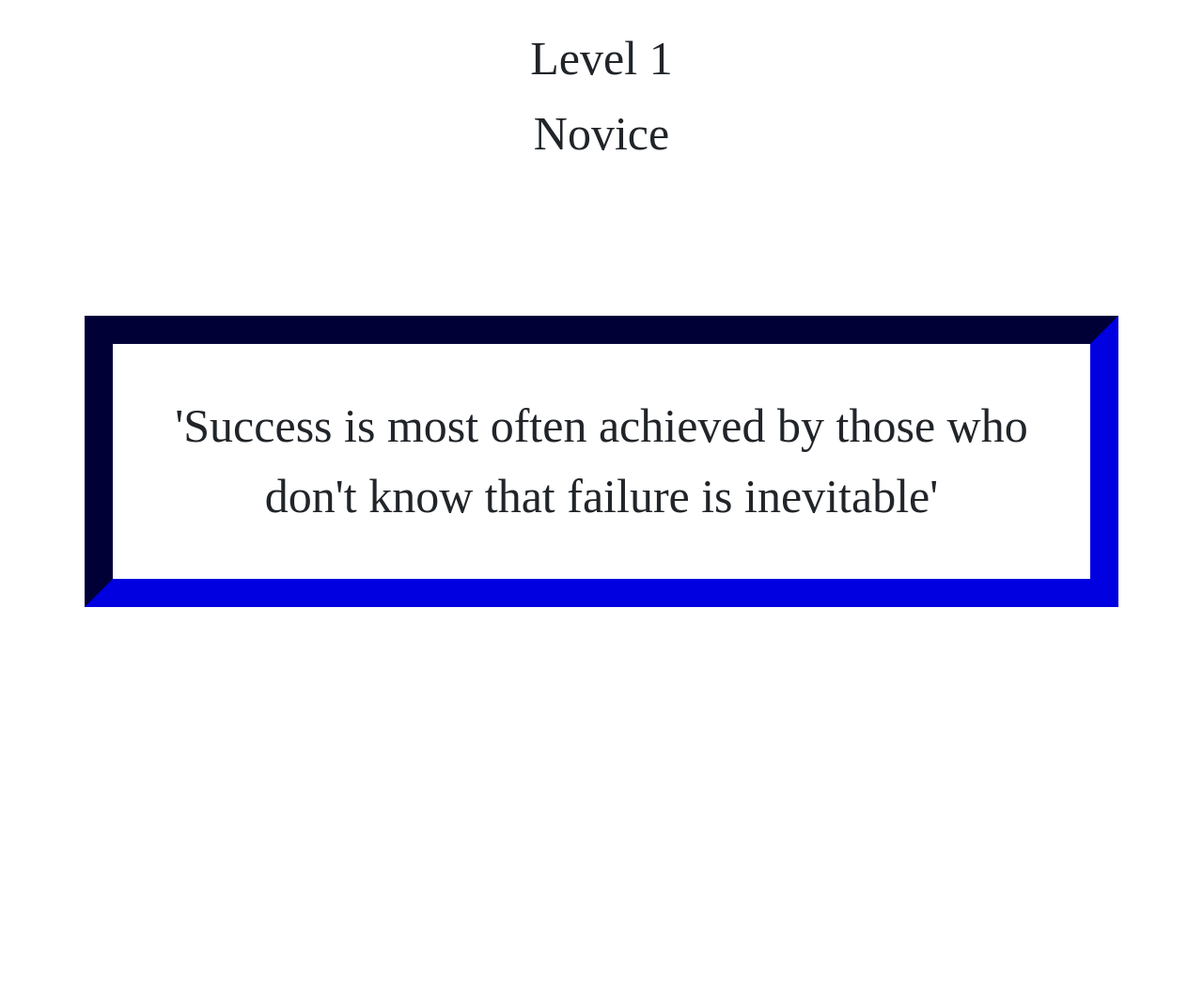
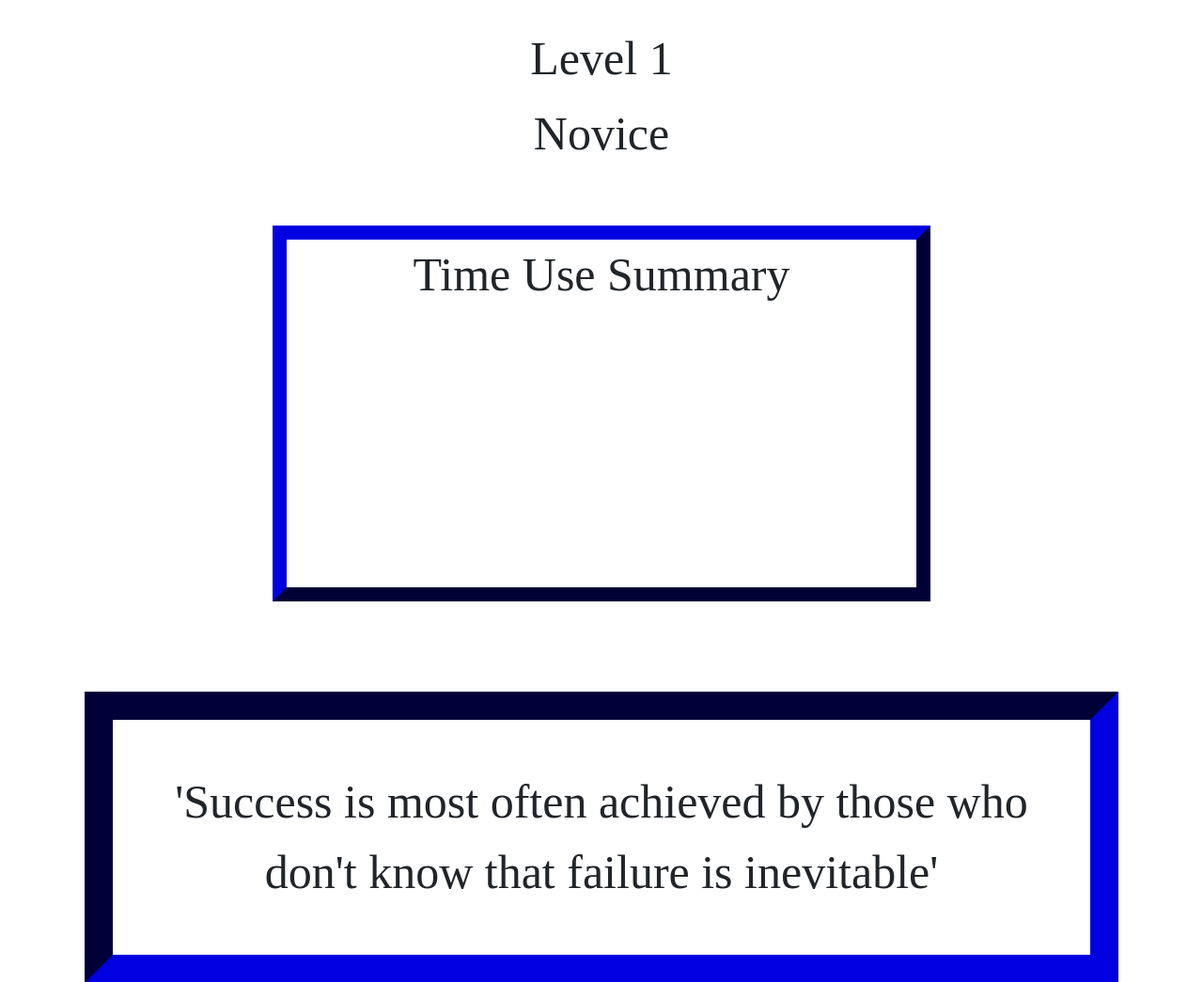
Before and after one commit to vhlee7/cs160-final-proj, a Django app: page /fitness/progress/ in a window 1280 px wide. Shown: the part 582-1627 px from the top of the page at 94% size. Before the commit the page ends 1228 px from the top, so only its background shows below. Run offline with Django 3.2, Linux system fonts and the light colour scheme; some libraries are stand-ins or nearby versions.

Commit message:
Fix up stuff

```diff
--- a/fitness/templates/fitness/progress.html
+++ b/fitness/templates/fitness/progress.html
@@ -79,6 +79,16 @@
             width: 100px;
         }
 
+        #progressHolder {
+            text-align: center;
+            border: 15px outset;
+            width: 700px;
+            height: 400px;
+            margin-left: auto;
+            margin-right: auto;
+        }
+
+
     </style>
 </head>
 
@@ -115,10 +125,21 @@
 
     <h5 id="exp" class="buffer" style="text-align: center;">  </h5>
 
+
     <br><br>
 
+
+
+    <div id='progressHolder' style="font-size: 50px;">
+    Time Use Summary <br>
+        <div id='exercise' style="font-size: 40px;"> </div>
+        <div id='work' style="font-size: 40px;"> </div>
+        <div id='leisure' style="font-size: 40px;"> </div>
+        <div id='other' style="font-size: 40px;"> </div>
+    </div>
+
+
     <br><br><br><br>
-
 
     <div id='quoteHolder'>
 
@@ -229,7 +250,7 @@
         let mycolor = borderCol(level);
         document.getElementById("quo").style.borderColor = mycolor;
         document.getElementById("person1").style.borderColor = mycolor;
-
+        document.getElementById("progressHolder").style.borderColor = mycolor;
     }
 
     function init() {
@@ -275,6 +296,15 @@
             appendColors(myLevel);
             expFilling(expLeft);
 
+
+        let calTracker = JSON.parse(localStorage.getItem('userHours'));
+        if (calTracker != null) {
+            $('#exercise').append("Total <b>exercise</b> time: <b>" + calTracker.exerciseTime + " minutes </b>");
+            $('#work').append("Total <b>work</b> time: <b>" + calTracker.workTime + " minutes </b>");
+            $('#leisure').append("Total <b>leisure</b> time: <b>" + calTracker.leisureTime + " minutes </b>");
+            $('#other').append("Total <b>other</b> time: <b>" + calTracker.otherTime + " minutes </b>");
+
+        }
     }
 
     init();
```
Also changed, not shown: fitness/templates/fitness/achievements.html (line endings or trailing spaces).
